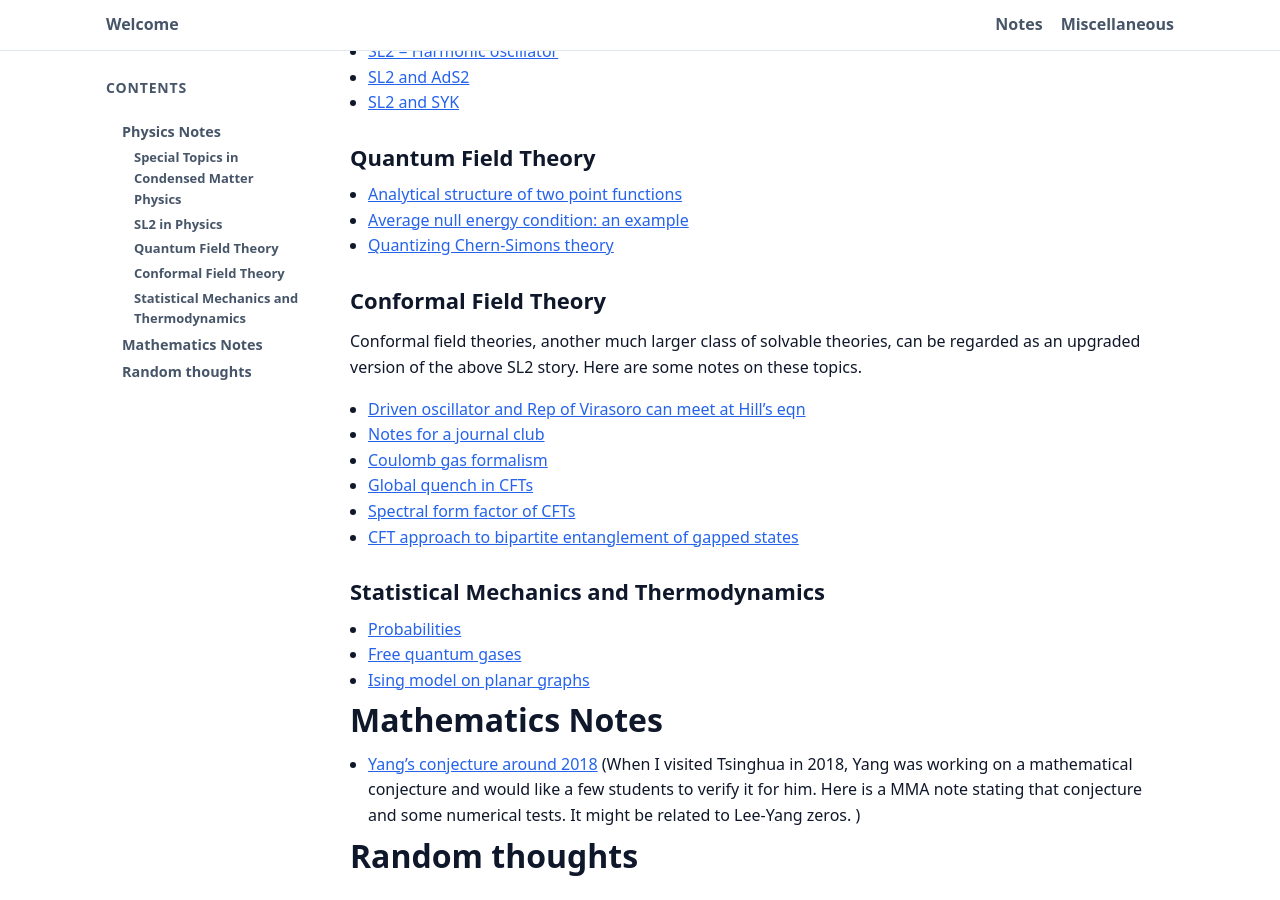
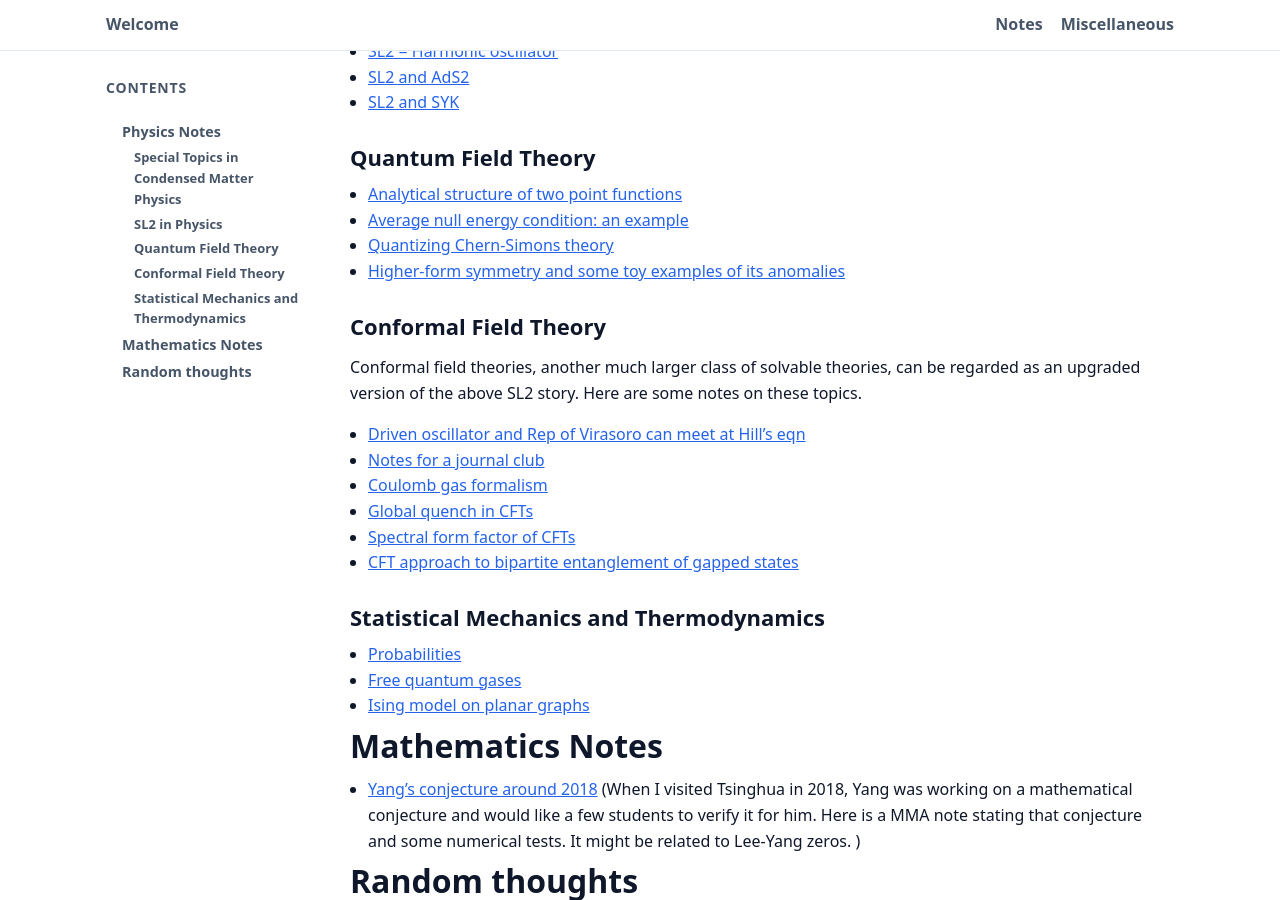
Before and after one commit to ruihuafan/ruihuafan.github.io, a Jekyll site: the page built from notes.md, in a window 1280 px wide and 900 px high, scrolled down 657 px. Built offline with Jekyll 4.4.1, drawn with Linux system fonts in a browser that asks for light colours.

Commit message:
add a QFT note

```diff
--- a/notes.md
+++ b/notes.md
@@ -35,6 +35,7 @@ Exact solutions are rare in many-body physics. They often rely on delicate mathe
 - [Analytical structure of two point functions](/notes/QFT/2pt_function.pdf)
 - [Average null energy condition: an example](/notes/QFT/ANEC.pdf)
 - [Quantizing Chern-Simons theory](/notes/QFT/QuantizationChernSimons.pdf)
+- [Higher-form symmetry and some toy examples of its anomalies](/notes/QFT/HigherFormSym.pdf)
 
 ## Conformal Field Theory
 
```
Also changed, not shown: 1 other file.
